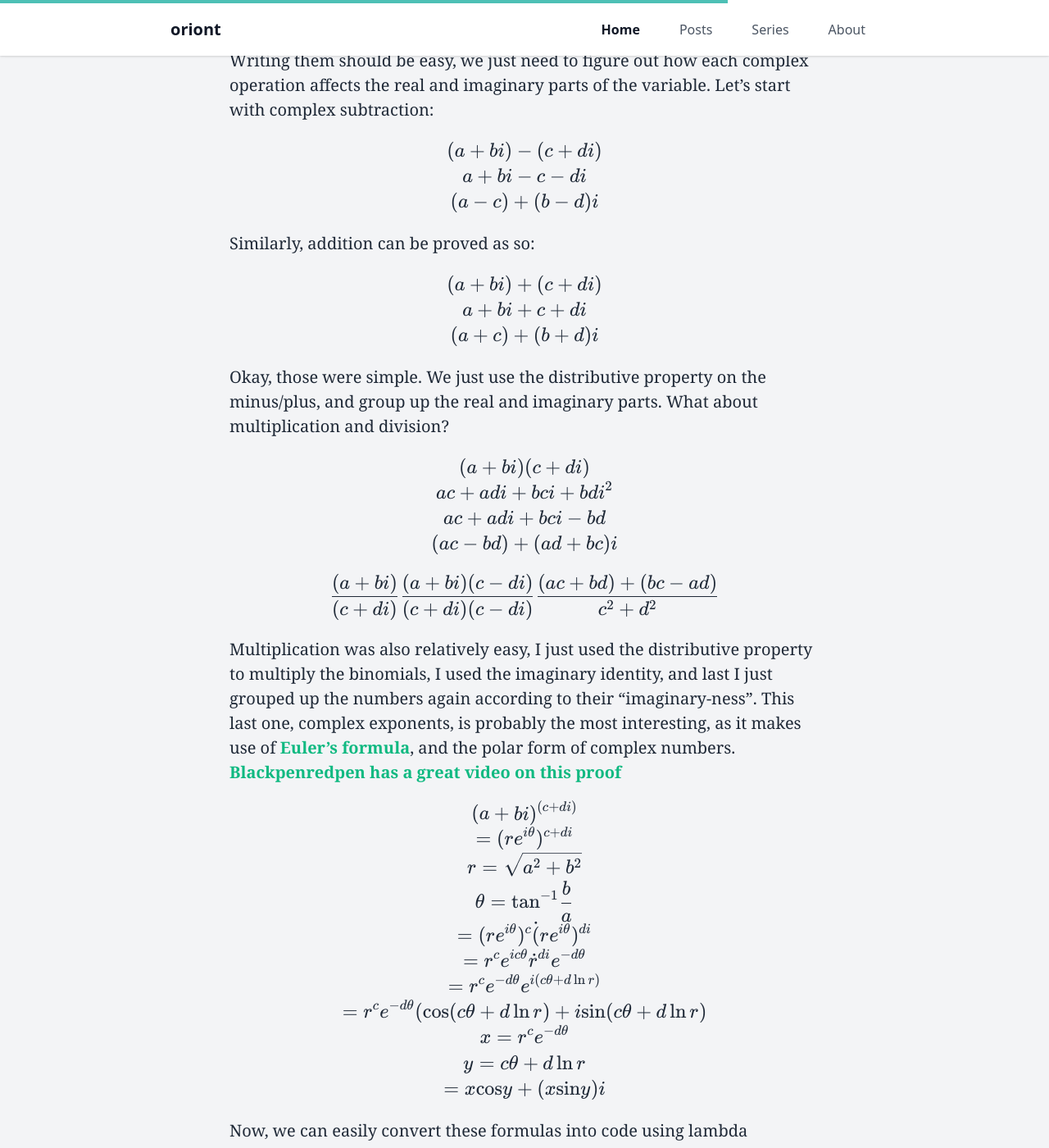
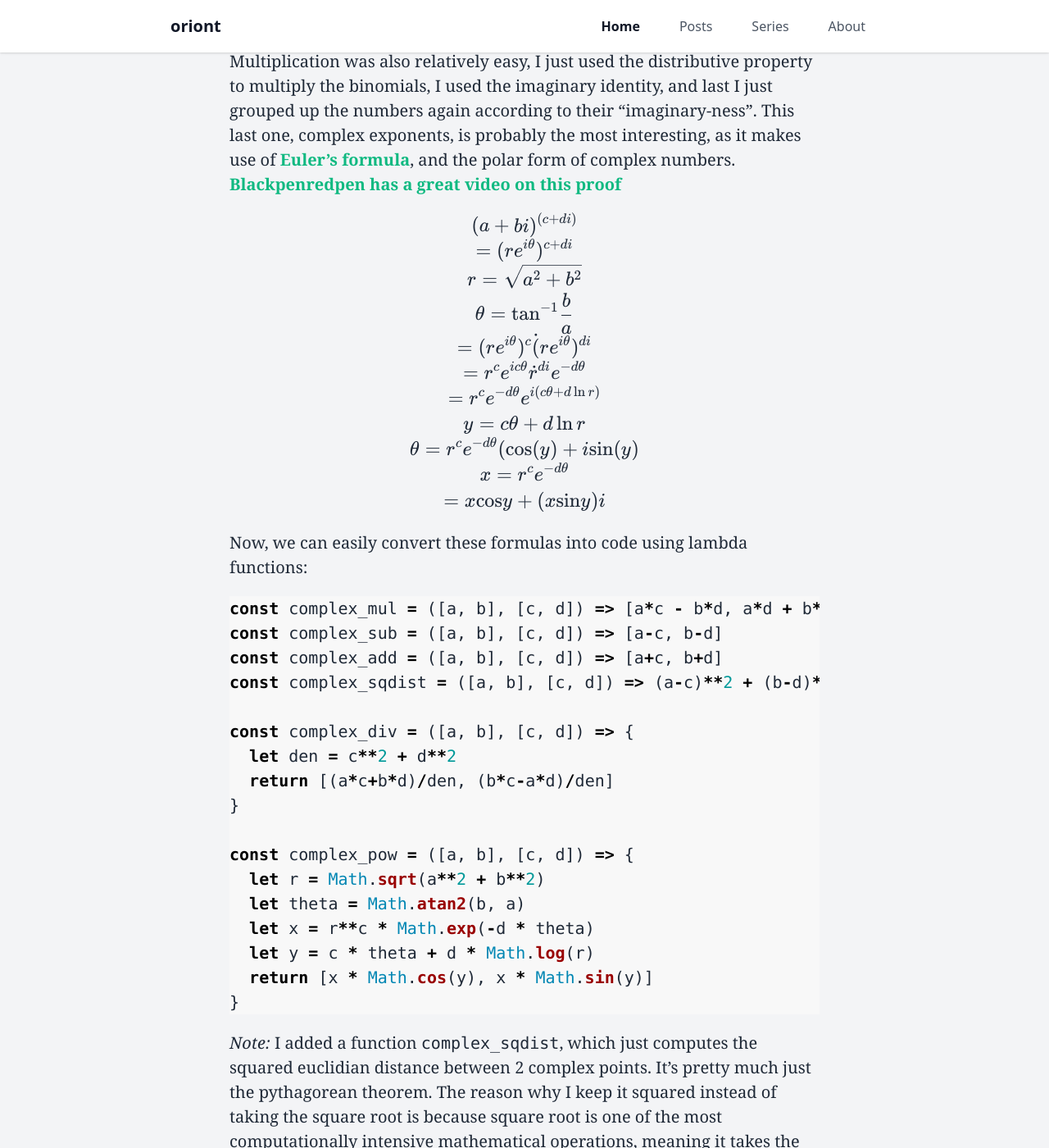
Before and after one commit to eoriont/eoriont.github.io, a Jekyll site: the page built from _posts/2021-02-13-newton-fractal.md, in a window 1280 px wide and 1400 px high, scrolled down 17401 px. Shown: the whole window at 82% size. Built offline with Jekyll 4.4.1, drawn with Linux system fonts in a browser that asks for light colours; nearby versions of some CDN libraries; some of the changed text lies outside the part shown.

Commit message:
a bunch of small fixes

```diff
--- a/_includes/newnav.html
+++ b/_includes/newnav.html
@@ -1,6 +1,6 @@
 <nav id="header" class="fixed w-full z-10 top-0 bg-white shadow">
 
-  <div id="progress" class="h-1 z-20 top-0" style="background:linear-gradient(to right, #4dc0b5 var(--scroll), transparent 0);"></div>
+  <!-- <div id="progress" class="h-1 z-20 top-0" style="background:linear-gradient(to right, #4dc0b5 var(--scroll), transparent 0);"></div> -->
 
   <div class="w-full md:max-w-4xl mx-auto flex flex-wrap items-center justify-between mt-0 py-3">
 
--- a/_layouts/default.html
+++ b/_layouts/default.html
@@ -14,7 +14,6 @@
     <!-- Template source: https://www.tailwindtoolbox.com/ -->
 
     {% if page.usemathjax %}
-
       <link rel="stylesheet" href="https://cdn.jsdelivr.net/npm/katex@0.12.0/dist/katex.min.css" integrity="sha384-AfEj0r4/OFrOo5t7NnNe46zW/tFgW6x/bCJG8FqQCEo3+Aro6EYUG4+cU+KJWu/X" crossorigin="anonymous">
 
       <!-- The loading of KaTeX is deferred to speed up page rendering -->
--- a/_posts/2021-02-13-newton-fractal.md
+++ b/_posts/2021-02-13-newton-fractal.md
@@ -63,9 +63,9 @@
 
 $$
 y = 0 \\
-0 - f(x_1) = f'(x_1) (x - x_1)
--\dfrac{f(x_1)}{f'(x_1)} = x - x_1
-x = x_1 - \dfrac{f(x_1)}{f'(x_1)}
+0 - f(x_1) = f'(x_1) (x - x_1) \\
+-\dfrac{f(x_1)}{f'(x_1)} = x - x_1 \\
+x = x_1 - \dfrac{f(x_1)}{f'(x_1)} \\
 $$
 
 Now, we have an approximation for the y-intercept! It's modeled as:
@@ -116,7 +116,7 @@
 
 $$
 x_1 = x_n - \dfrac{f(x_n)}{f'(x_n)} \\
-= x_n - \dfrac{f(x_n)}{0}
+= x_n - \dfrac{f(x_n)}{0} \\
 = - \infty
 $$
 
@@ -257,8 +257,8 @@
 $$
 (5 + 6i)^2 \\
 = (5 + 6i)(5 + 6i) \\
-= 25 + 30i + 30i + 36i^2
-= 25 + 60i - 36
+= 25 + 30i + 30i + 36i^2 \\
+= 25 + 60i - 36 \\
 = -11 + 60i
 $$
 
@@ -370,9 +370,9 @@
 $$
 
 $$
-\dfrac{(a+bi)}{(c+di)}
-\dfrac{(a+bi)(c-di)}{(c+di)(c-di)}
-\dfrac{(ac+bd) + (bc - ad)}{c^2 + d^2}
+\dfrac{(a+bi)}{(c+di)} \\
+\dfrac{(a+bi)(c-di)}{(c+di)(c-di)} \\
+\dfrac{(ac+bd) + (bc - ad)}{c^2 + d^2} \\
 $$
 
 Multiplication was also relatively easy, I just used the distributive property to multiply the binomials, I used the imaginary identity, and last I just grouped up the numbers again according to their "imaginary-ness". This last one, complex exponents, is probably the most interesting, as it makes use of [Euler's formula](https://en.wikipedia.org/wiki/Euler%27s_formula), and the polar form of complex numbers. [Blackpenredpen has a great video on this proof](https://www.youtube.com/watch?v=Z4PsLt9_ky8)
@@ -385,9 +385,9 @@
 = (re^{i \theta})^c \dot (re^{i \theta})^{di} \\
 = r^c e^{i c \theta} \dot r^{di} e^{-d \theta} \\
 = r^c e^{-d \theta} e^{i (c \theta + d \ln r)} \\
-= r^c e^{-d \theta} (\text{cos} (c \theta + d \ln r) + i \text{sin}(c \theta + d \ln r) \\
+y = c \theta + d \ln r \\
+\theta = r^c e^{-d \theta} (\text{cos} (y) + i \text{sin}(y) \\
 x =r^c e^{-d \theta} \\
-y = c \theta + d \ln r \\
 = x \text{cos} y + (x \text{sin} y) i \\
 $$
 
--- a/assets/js/mdclasses.js
+++ b/assets/js/mdclasses.js
@@ -34,3 +34,16 @@
     e.classList.add("my-5");
   }
 }
+
+var codeblocks = markdownDiv.querySelectorAll("div.highlight");
+for (let e of codeblocks) {
+  e.classList.add("overflow-x-scroll");
+}
+
+var images = markdownDiv.getElementsByTagName("img");
+for (let e of images) {
+  e.classList.add("md:max-w-xl", "mx-auto");
+}
+
+// You can't do this for mathjax or katex because they load
+// After the page loads
--- a/assets/js/progressbar.js
+++ b/assets/js/progressbar.js
@@ -1,38 +1,38 @@
 /* Progress bar */
 //Source: https://alligator.io/js/progress-bar-javascript-css-variables/
-var h = document.documentElement,
-  b = document.body,
-  st = 'scrollTop',
-  sh = 'scrollHeight',
-  progress = document.querySelector('#progress'),
-  scroll;
-var scrollpos = window.scrollY;
-var header = document.getElementById("header");
-var navcontent = document.getElementById("nav-content");
+// var h = document.documentElement,
+//   b = document.body,
+//   st = 'scrollTop',
+//   sh = 'scrollHeight',
+//   progress = document.querySelector('#progress'),
+//   scroll;
+// var scrollpos = window.scrollY;
+// var header = document.getElementById("header");
+// var navcontent = document.getElementById("nav-content");
 
-document.addEventListener('scroll', function () {
+// document.addEventListener('scroll', function () {
 
-  /*Refresh scroll % width*/
-  scroll = (h[st] || b[st]) / ((h[sh] || b[sh]) - h.clientHeight) * 100;
-  progress.style.setProperty('--scroll', scroll + '%');
+//   /*Refresh scroll % width*/
+//   scroll = (h[st] || b[st]) / ((h[sh] || b[sh]) - h.clientHeight) * 100;
+//   progress.style.setProperty('--scroll', scroll + '%');
 
-  /*Apply classes for slide in bar*/
-  scrollpos = window.scrollY;
+//   /*Apply classes for slide in bar*/
+//   scrollpos = window.scrollY;
 
-  // if (scrollpos > 10) {
-  //   header.classList.add("bg-white");
-  //   header.classList.add("shadow");
-  //   navcontent.classList.remove("bg-gray-100");
-  //   navcontent.classList.add("bg-white");
-  // } else {
-  //   header.classList.remove("bg-white");
-  //   header.classList.remove("shadow");
-  //   navcontent.classList.remove("bg-white");
-  //   navcontent.classList.add("bg-gray-100");
+//   // if (scrollpos > 10) {
+//   //   header.classList.add("bg-white");
+//   //   header.classList.add("shadow");
+//   //   navcontent.classList.remove("bg-gray-100");
+//   //   navcontent.classList.add("bg-white");
+//   // } else {
+//   //   header.classList.remove("bg-white");
+//   //   header.classList.remove("shadow");
+//   //   navcontent.classList.remove("bg-white");
+//   //   navcontent.classList.add("bg-gray-100");
 
-  // }
+//   // }
 
-});
+// });
 
 
 //Javascript to toggle the menu
```
Also changed, not shown: _tutorials/stuff.md (deleted, +0 -9 lines), about.md (+6 -2 lines), 1 other file.
